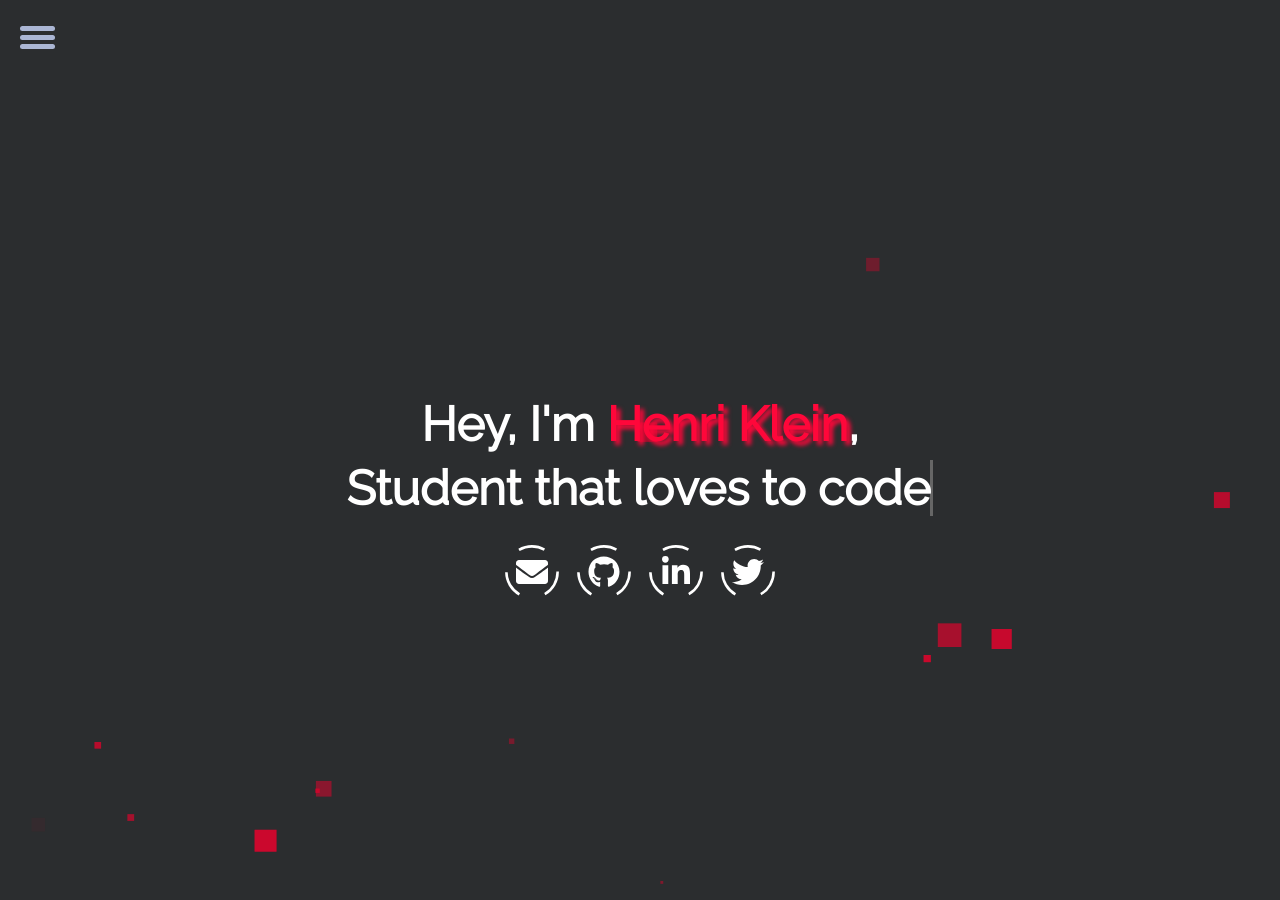
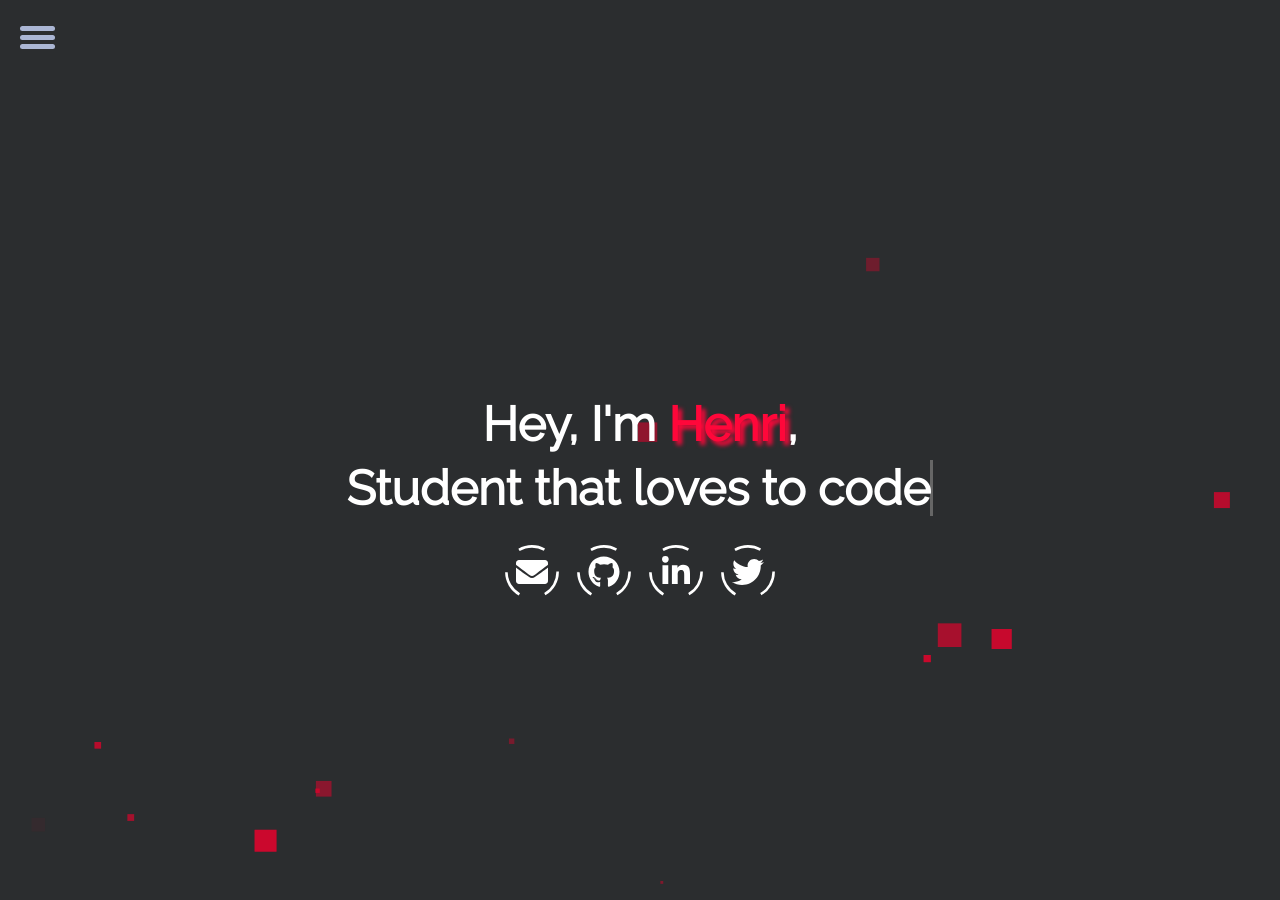
Before and after one commit to henriklein/Website, a Jekyll site: the page built from index.html, in a window 1280 px wide and 900 px high. Built offline with Jekyll 4.4.1, drawn with Linux system fonts in a browser that asks for light colours.

Commit message:
Update _config.yml

```diff
--- a/_config.yml
+++ b/_config.yml
@@ -11,7 +11,7 @@ baseurl: ""
 
 # LANDING PAGE
 # username: This will displayed on the landing page as your name.
-username: Henri Klein
+username: Henri
 # typing_text: This will be typed before 'scroll down for more'.
 # > set this to your job title, e.g. Fullstack Developer
 typing_text: Student that loves to code
```
